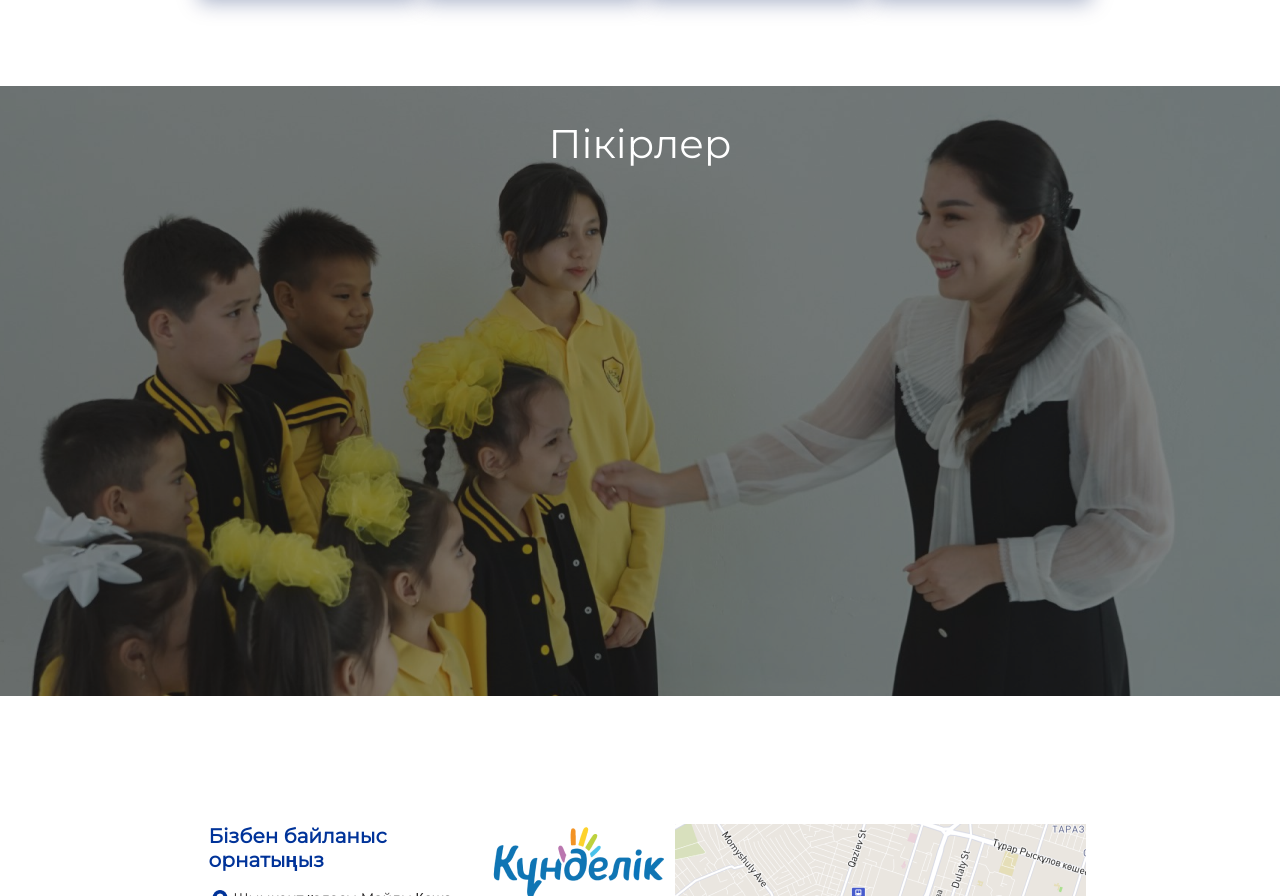
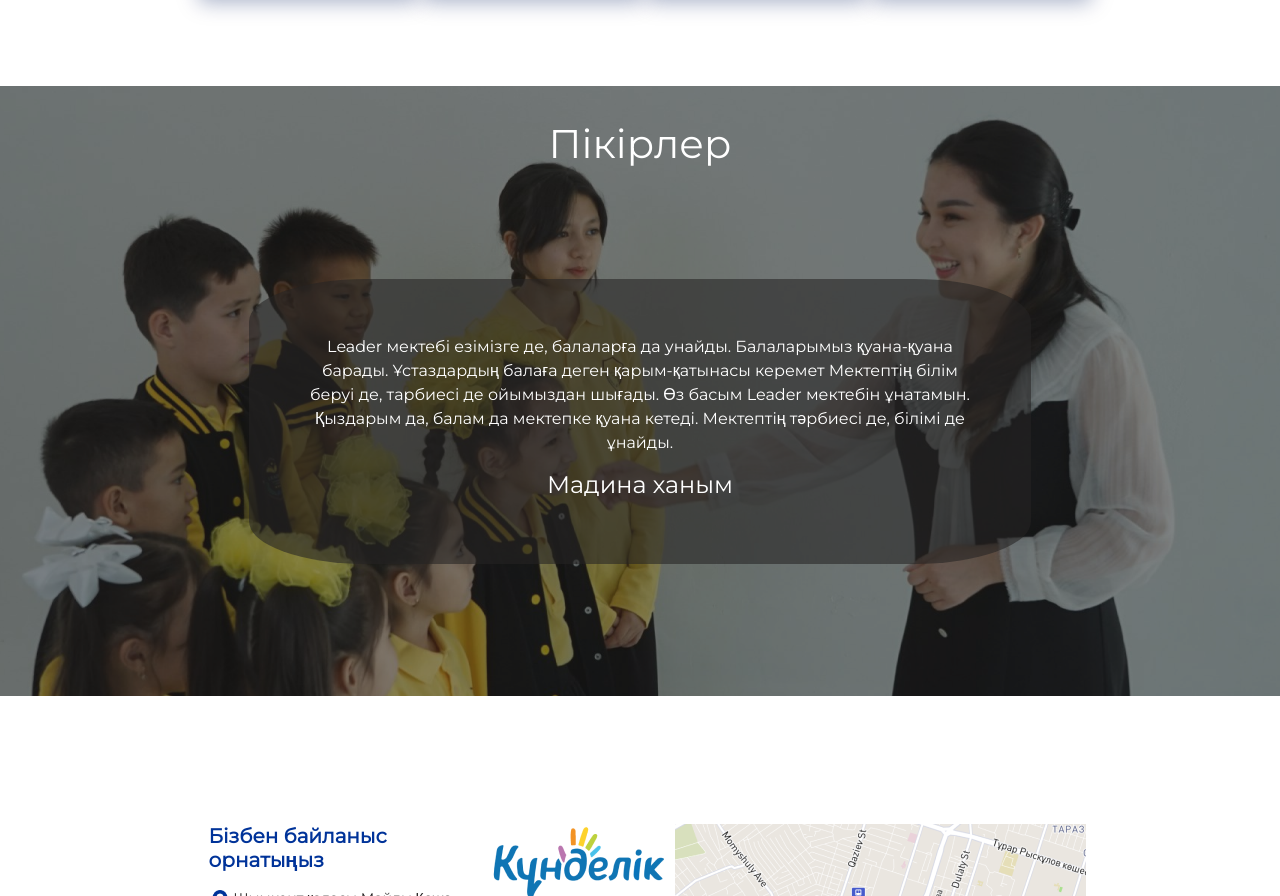
Before and after one commit to DonJuvn/leader.edu, a plain HTML site: page index.html in a window 1280 px wide. Shown: the part 2743-3639 px from the top of the page. Drawn offline with nearby package versions, Linux system fonts and the light colour scheme.

Commit message:
comments

```diff
--- a/index.html
+++ b/index.html
@@ -334,6 +334,20 @@
     <div class="title">
       <div class="container">
         <h1>Пікірлер</h1>
+        <div class="comment">
+          <p>Leader мектебі езімізге де,
+            балаларға да унайды.
+            Балаларымыз қуана-қуана
+            барады. Ұстаздардың балаға деген қарым-қатынасы керемет
+            Мектептің білім беруі де, тарбиесі де ойымыздан шығады.
+
+            Өз басым Leader мектебін
+            ұнатамын. Қыздарым да, балам
+            да мектепке қуана кетеді.
+            Мектептің тәрбиесі де, білімі де
+            ұнайды.</p>
+            <b><h4>Мадина ханым</h4></b>
+        </div>
       </div>
     </div>
   </a>
--- a/main.css
+++ b/main.css
@@ -378,6 +378,8 @@ body{
     position: relative;
     display: flex;
     margin: 5% auto 10%;
+    display: flex;
+    flex-direction: column;
 }
 
 .comments img{
@@ -399,7 +401,20 @@ body{
     color: #fff;
     text-align: center;
     margin-top: 3%;
+    margin-bottom: 10%;
     /* position: absolute; */
+}
+
+.comments .comment {
+    margin-top: 200px;
+    width: 70%;
+    padding: 5%;
+    margin: auto;
+    text-align: center;
+    color: #fff;
+    background-color: #25232393;
+    border-radius: 15%;
+    height: 100%;
 }
 
 
```
